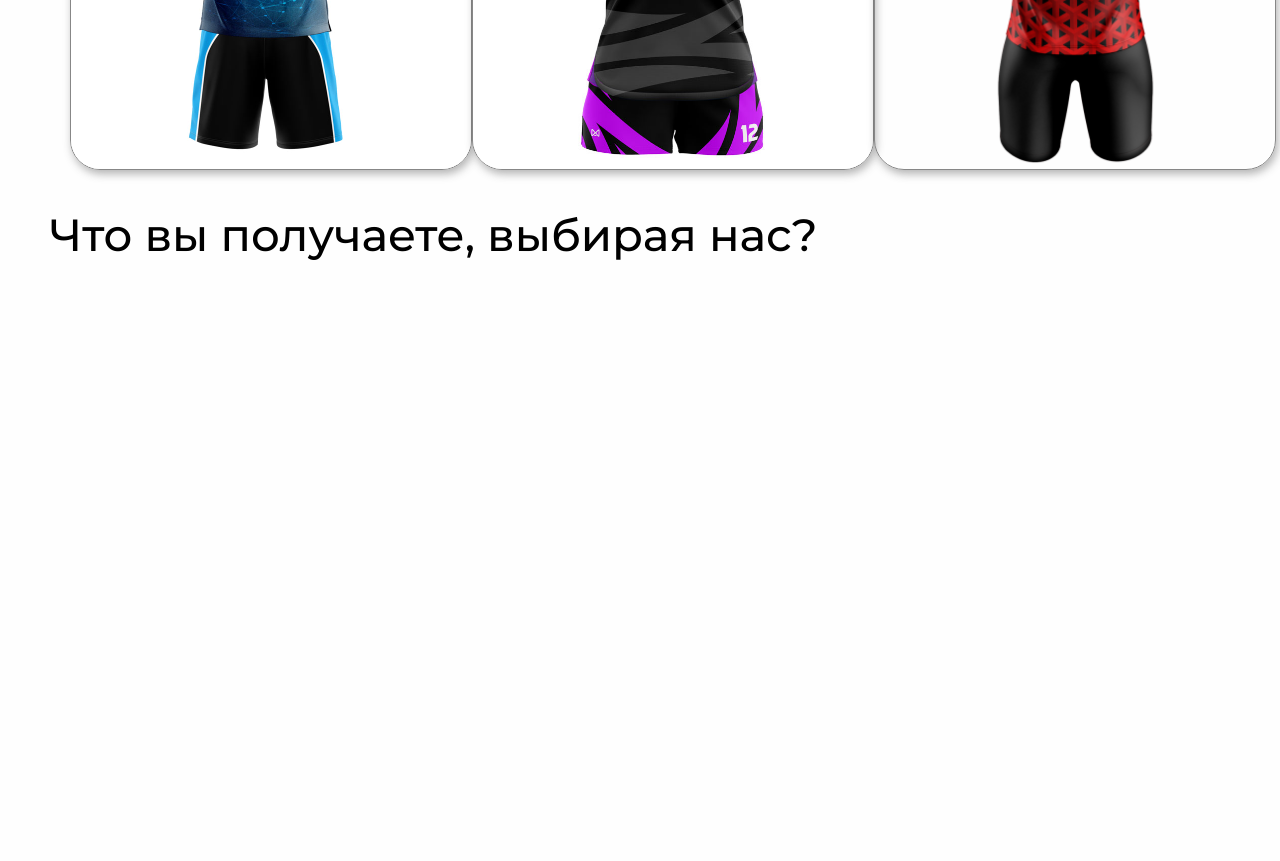
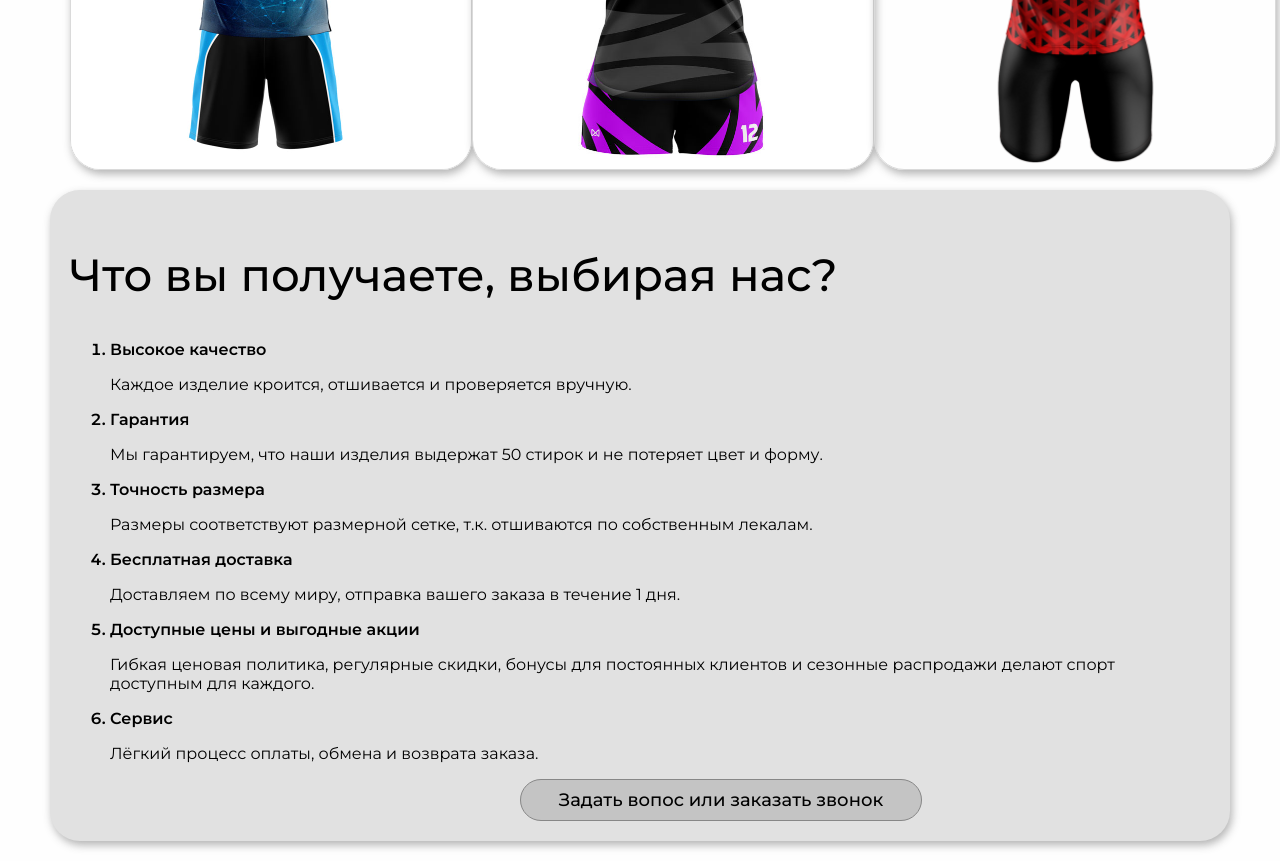
Before and after one commit to AlinaKarp/sportswear_website, a plain HTML site: page index.html in a window 1280 px wide. Shown: the part 2508-3369 px from the top of the page. Before the commit the page ends 2808 px from the top, so only its background shows below. Drawn offline with Linux system fonts and the light colour scheme.

Commit message:
плюсы

```diff
--- a/index.html
+++ b/index.html
@@ -144,8 +144,24 @@
         </div>
     </div>
     <div class="container">
+        <div class="vibor">
         <h2>Что вы получаете, выбирая нас?</h2>
-
+            <ol>
+                <li class="ol">Высокое качество</li>
+                <p>Каждое изделие кроится, отшивается и проверяется вручную.</p>
+                <li class="ol">Гарантия</li>
+                <p>Мы гарантируем, что наши изделия выдержат 50 стирок и не потеряет цвет и форму.</p>
+                <li class="ol">Точность размера</li>
+                <p>Размеры соответствуют размерной сетке, т.к. отшиваются по собственным лекалам.</p>
+                <li class="ol">Бесплатная доставка</li>
+                <p>Доставляем по всему миру, отправка вашего заказа в течение 1 дня.</p>
+                <li class="ol">Доступные цены и выгодные акции</li>
+                <p>Гибкая ценовая политика, регулярные скидки, бонусы для постоянных клиентов и сезонные распродажи делают спорт доступным для каждого.</p>
+                <li class="ol">Сервис</li>
+                <p>Лёгкий процесс оплаты, обмена и возврата заказа.</p>
+            </ol>
+            <a href="form.html" class="btn">Задать вопос или заказать звонок</a>
+        </div>
     </div>
 </body>
 </html>
--- a/main.css
+++ b/main.css
@@ -155,7 +155,7 @@ h4{
 
 .primeri img{
    width: 400px;
-   border: 1px solid #878787;
+   border: 1px solid #dadada;
    box-shadow: 2px 4px 8px rgba(67, 67, 67, 0.4);
    border-radius: 30px;
 }
@@ -164,3 +164,22 @@ h4{
    justify-content: space-between;
    margin: 20px;
 }
+
+.ol{
+   font-size: 16px;
+   font-weight: 600;
+}
+
+.vibor{
+   background: #e1e1e1;
+   box-shadow: 2px 4px 8px rgba(67, 67, 67, 0.4);
+   border-radius: 30px;
+   padding: 20px;
+   margin-bottom: 20px;
+}
+
+
+.vibor a{
+   margin-left: 450px;
+   width: 400px;
+}
```
